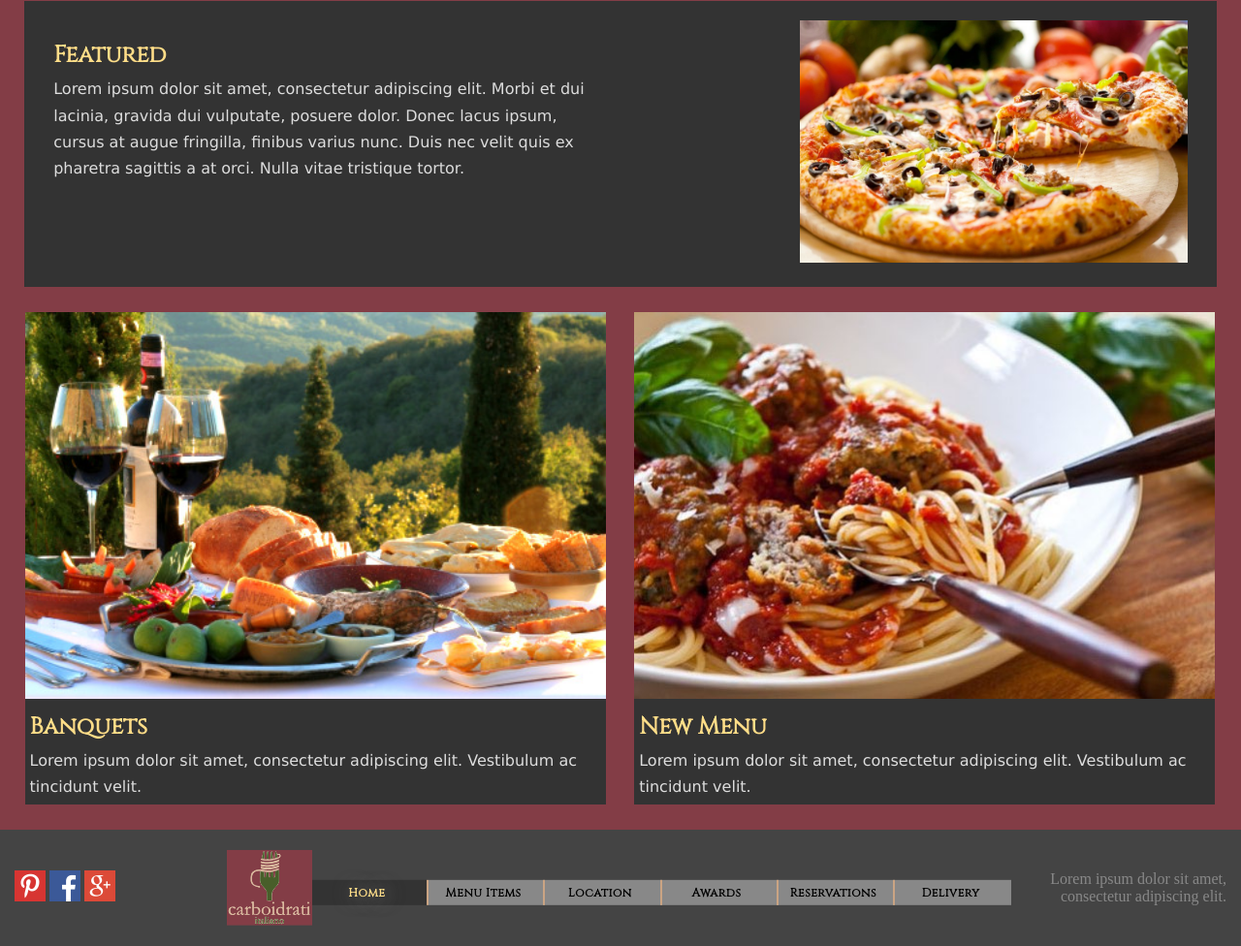
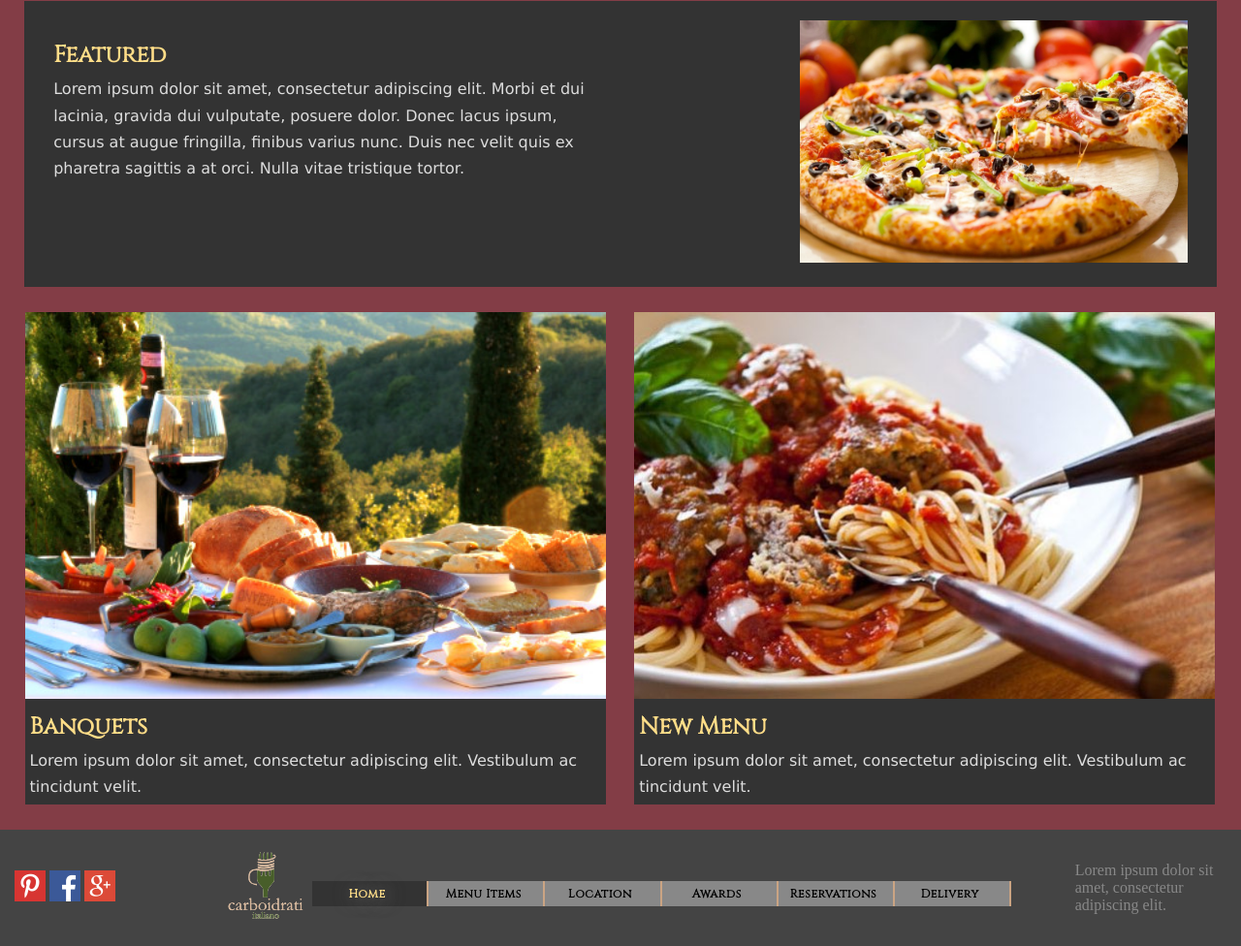
Before and after one commit to sdilts/Web-Design-Final, a plain HTML site: page index.html in a window 1280 px wide. Shown: the part 664-1640 px from the top of the page at 97% size. Drawn offline with Linux system fonts and the light colour scheme.

Commit message:
Finish organizing html and css:
+ removed red background on footer logo
+ simplified global.css

```diff
--- a/css/global.css
+++ b/css/global.css
@@ -20,16 +20,16 @@ h1, h2{
 p, h3, h4{
 	font-family: "Lucida Sans Unicode", "Lucida Grande", sans-serif;
 }
-
-/*Global navigation header*/
-div#header{
-	background-color: #333;
-}
 #wrapper {
 	width: 100%;
 	margin:0px auto;
 	padding: 0px;
 	background-color: #833d46; /*Light Red*/
+}
+
+/*Global navigation header*/
+#header{
+	background-color: #333;
 }
 .nav ul {
 	padding: 0;
@@ -55,6 +55,14 @@ div#header{
 	border-right: 3px solid #caa483; /*Tan*/
 	display:block;
 }
+.nav li a.active, .nav li:last-child a.active, .nav li a:hover, #footer a.active, #footer a:hover{
+	background-color: #333; /*Black*/
+	color:#fd8; /*Yellow Tan*/
+	text-shadow: 2px 1px 20px rgba(250, 250, 250, .50);
+}
+.nav li:last-child a.active, #center-footer li a:last-child{
+	border-right: none;
+}
 
 /*Unique to top nav*/
 #header.nav li a {
@@ -66,6 +74,10 @@ div#header{
 #header img{
 	padding: 15px 0 5px 20px;
 }
+#hlogo {
+	height: 60px;
+}
+
 /*css for hero image*/
 img#hero{
 	width: 100%;
@@ -75,7 +87,6 @@ img#hero{
 	margin-top: 0px;
 	margin-bottom: 5px;
 }
-
 div#heroText{
 	background-color: #333; /*Black*/
 	width: 25%;
@@ -92,104 +103,60 @@ div#heroText{
 	font-size: 12px;
 	padding:5px 10px 5px 5px;
 }
-
-.nav li a.active, .nav li:last-child a.active ,.nav li a:hover{
-	background-color: #333; /*Black*/
-	color:#fd8; /*Yellow Tan*/
-	text-shadow: 2px 1px 20px rgba(250, 250, 250, .50);
+#vlogo {
+	width: 80px;
+	padding: 0 1% 0 0;
+	float: left;
 }
-
-.nav li:last-child a.active {
-	border-right: none;
-}
-
 #footer {
 	padding: 5px 15px;
 	margin:auto;
 	background-color: #444; /*Light Tan*/
 	height: 110px;
 }
-
+#footer div {
+	position: relative;
+	top: 50%;
+	transform: translateY(-50%);
+	color: #888; /*Light Gray*/
+}
 #footer li {
-	background-color: #888;
+	background-color: #888; /*Light Gray*/
 }
-
 #footer a {
 	color: #000;
 	font-weight: 600;
 	letter-spacing: .05em;
 }
-/*same as header nav: */
-#footer a.active, #footer a:hover {
-	background-color: #333; /*Black*/
-	color:#fd8; /*Yellow Tan*/
-	text-shadow: 2px 1px 20px rgba(250, 250, 250, .50);
-}
-
-
-#footer div {
-    position: relative;
-    top: 50%;
-    transform: translateY(-50%);
-	color: #333; /*Black*/
-}
-
-#hlogo {
-	height: 60px;
-}
-
 .socialMediaIcon {
 	width: 32px;
 	height: auto;
 }
-
 #social-media {
 	width: 17.5%;
 	float: left;
 }
-
-#vlogo {
-  width: 10%;
-  float: left;
-  background-color: #833d46; /*Light Red*/
-	min-width: 88px;
+#legal-footer {
+	width: 12.5%;
+	float: right;
 }
-
-#legal-footer {
-    width: 17.5%;
-    float: left;
-    text-align: right;
-    /* color: white; */
-}
-
-div#legal-footer {
-    color: #888;
-}
-
 #center-footer {
 	float: left;
 	padding: 0px;
 	margin:0px;
 	width: 65%;
 }
-
+#center-footer ul {
+	background-color: inherit;
+	padding-top: 31px;
+	margin: 0;
+}
 #center-footer li {
 	width: 14.8%;
 	box-sizing: border-box;
 	border-right: solid 2px #caa483; /*Tan*/
 }
 
-#center-footer ul {
-  background-color: inherit;
-  padding-top: 31px;
-  margin: 0;
-}
-
-/*remove border on last item*/
-#center-footer li a:last-child, #center-footer li:last-child {
-  border-style: none;
-}
-
 .clear {
 	clear:both;
 }
--- a/css/index.css
+++ b/css/index.css
@@ -6,19 +6,19 @@ div#featured {
   margin: 20px auto 0 auto;
   padding: 10px;
 }
+div#featured img, div#featured div{
+  display: inline-block;
+  padding: 10px 20px;
+}
 div#featured img{
   float:right;
   height: 250px; /*needed for div background color*/
 }
-div#featured img, div#featured div{
-  display: inline-block;
-  padding: 10px 20px;
+div#featured div{
+  width: 45.8%;
 }
 div#featured h2{
   padding: 0 0 1% 0%;
-}
-div#featured div{
-  width: 45.8%;
 }
 
 /*css for event boxes*/
@@ -28,24 +28,20 @@ div.event{
   padding: 0;
   display: inline-block;
 }
+div#eventLast {
+  margin-left: 0%;
+}
 div.event img{
   width: 100%;
   margin:0 0 -6px 0;
 }
-
-div.event p, div.event h2{
+div.event h2, div.event p{
   margin: 0;
   background-color: #333; /*Black*/
 }
-
+div.event h2 {
+  padding: 15px 5px 0px 5px;
+}
 div.event p {
   padding: 5px 5px;
 }
-
-div.event h2 {
-  padding: 15px 5px 0px 5px;
-}
-
-div#eventLast {
-  margin-left: 0%;
-}
```
Also changed, not shown: css/foodMenu.css (+14 -14 lines). Lines whose indentation alone changed are shown as unchanged.
